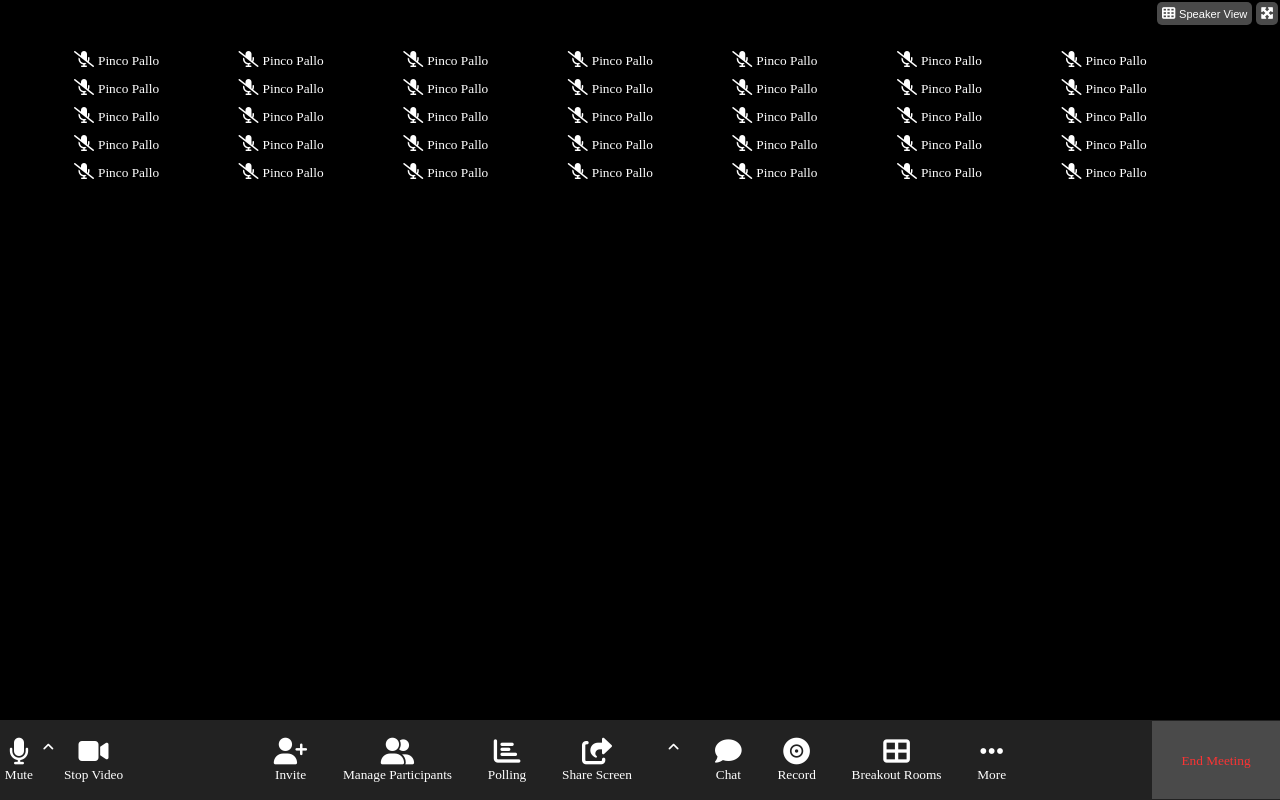
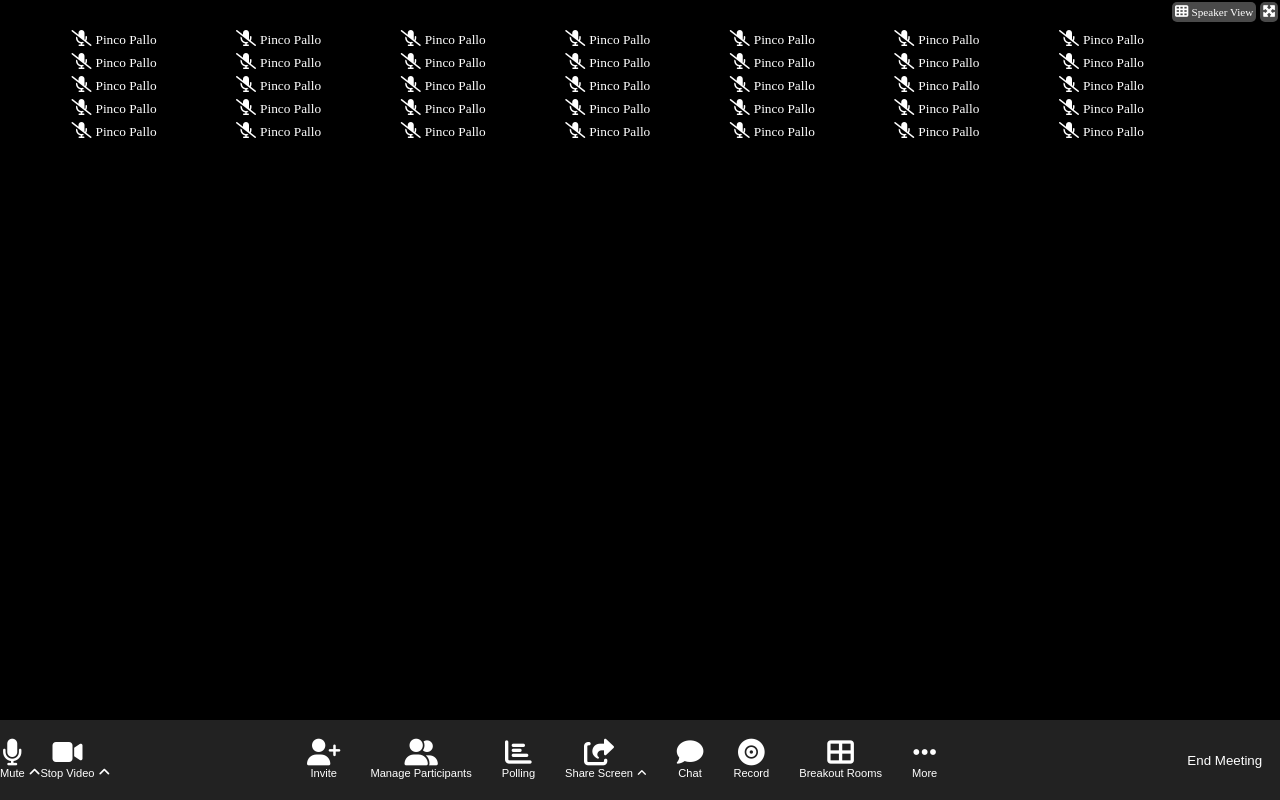
Before and after one commit to Angelo31294/html-css-zoom, a plain HTML site: page index.html in a window 1280 px wide. Drawn offline with Linux system fonts and the light colour scheme.

Commit message:
Fix Footer

```diff
--- a/css/style.css
+++ b/css/style.css
@@ -22,12 +22,21 @@ body{
 
 /* --- BUTTON --- */
 
+
 button{
+    background-color: transparent;
+    border: none;
+    color: white;
+    cursor: pointer;
+}
+
+.btn{
     background-color: #4a4a4a;
     color: white;
     border-radius: 5px;
     border-color: transparent;
     padding: 2px 3px;
+    font-family: inherit;
 }
 
 /* --- HEADER --- */
@@ -51,7 +60,7 @@ main{
     flex-wrap: wrap;
     position: relative;
     width: calc(100% / 7 - 5px);
-    margin: 5px;
+    margin: 2.5px;
 }
 
 .user img{
@@ -60,7 +69,7 @@ main{
 
 .mic-mute{
     position: absolute;
-    top: 70%;
+    bottom: 0;
     background-color: rgba(0, 0, 0, 0.5);
     color: white;
     padding: 3px 5px;
@@ -69,31 +78,31 @@ main{
 /* --- FOOTER --- */
 
 footer{
+    display: flex;
     height: 80px;
     background-color: #222222;
     color: white;
-    text-align: center;
 }
 
-footer .row{
-    height: 100%;
+footer > div{
+    display: flex;
     align-items: center;
 }
-.col-left{
+
+.col-left,{
     width: 10%;
-    display: flex;
-    justify-content: space-around ;
 }
+
 .col-center{
-    width: 60%;
-    display: flex;
-    justify-content: space-around;
-    margin: auto;
+    width: 80%;
+    justify-content: center;
 }
+.col-center > div{
+    padding: 15px;
+}
+
 .col-right{
     width: 10%;
-    background-color: #4a4a4a;
-    color: rgb(250, 52, 52);
-    text-align: center;
-    padding: 30px 0;
+    justify-content: flex-end;
+    color: red;
 }
--- a/index.html
+++ b/index.html
@@ -19,10 +19,10 @@
         <header>
 
             <!-- Button -->
-            <button>
+            <button class="btn">
                 <i class="fas fa-th"></i> <small>Speaker View</small>
             </button>
-            <button>
+            <button class="btn">
                 <i class="fas fa-expand-arrows-alt"></i>
             </button>
             <!-- /Button -->
@@ -301,19 +301,21 @@
 
         </main>
         <footer>
-            <div class="row">
                 <!-- Attivazione Audio/Video -->
                 <div class="col-left">
                      <div class="mute">
-                        <small><i class="fas fa-microphone fa-2x"></i></small><br>
-                        <small>Mute</small>
-                    </div>
-                    <div class="chevron-up">
-                        <small><i class="fas fa-angle-up"></i></small>
+                        <button>
+                            <i class="fas fa-microphone fa-2x"></i>
+                            <div><small>Mute</small></div>
+                        </button>
+                        <button><i class="fas fa-angle-up"></i></button>
                     </div>
                     <div class="stop-video">
-                        <small><i class="fas fa-video fa-2x"></i></small><br>
-                        <small>Stop Video</small>
+                        <button>
+                            <i class="fas fa-video fa-2x"></i>
+                            <div><small>Stop Video</small></div>
+                        </button>
+                        <button><i class="fas fa-angle-up"></i></button>
                     </div>
                 </div>
                 <!-- /Attivazione Audio/Video -->
@@ -321,49 +323,72 @@
                 <!-- Nav. Generale -->
                 <div class="col-center">
                     <div class="invite">
-                        <small><i class="fas fa-user-plus fa-2x"></i></small><br>
-                        <small>Invite</small>
+                        <button>
+                            <i class="fas fa-user-plus fa-2x"></i>
+                            <div><small>Invite</small></div>
+                        </button>
                     </div>
                     <div class="participants">
-                        <small><i class="fas fa-user-friends fa-2x"></i></small><br>
-                        <small>Manage Participants</small>
+                        <button>
+                            <i class="fas fa-user-friends fa-2x"></i>
+                            <div><small>Manage Participants</small></div>
+                        </button>
                     </div>
                     <div class="polling">
-                        <small><i class="fas fa-chart-bar fa-2x"></i></small><br>
-                        <small>Polling</small>
+                        <button>
+                            <i class="fas fa-chart-bar fa-2x"></i>
+                            <div><small>Polling</small></div>
+                        </button>
                     </div>
                     <div class="share">
-                        <small><i class="fas fa-share-square fa-2x"></i></small><br>
+                        <button>
+                            <i class="fas fa-share-square fa-2x"></i>
+                            <div>
                                 <small>Share Screen</small>
                             </div>
-                    <div class="chevron-up">
-                        <small><i class="fas fa-angle-up"></i></small>
+                        </button>
+                        <button><small><i class="fas fa-angle-up"></i></small></button>
                     </div>
                     <div class="chat">
-                        <small><i class="fas fa-comment fa-2x"></i></small><br>
+                        <button>
+                            <i class="fas fa-comment fa-2x"></i>
+                            <div>
                                 <small>Chat</small>
                             </div>
+                        </button>
+                    </div>
                     <div class="record">
-                        <small><i class="fas fa-record-vinyl fa-2x"></i></small><br>
+                        <button>
+                            <i class="fas fa-record-vinyl fa-2x"></i>
+                            <div>
                                 <small>Record</small>
                             </div>
+                        </button>
+                    </div>
                     <div class="rooms">
-                        <small><i class="fas fa-th-large fa-2x"></i></small><br>
+                        <button>
+                            <i class="fas fa-th-large fa-2x"></i>
+                            <div>
                                 <small>Breakout Rooms</small>
                             </div>
+                        </button>
+                    </div>
                     <div class="more">
-                        <small><i class="fas fa-ellipsis-h fa-2x"></i></small><br>
+                        <button>
+                            <i class="fas fa-ellipsis-h fa-2x"></i>
+                            <div>
                                 <small>More</small>
+                            </div>
+                        </button>
                     </div>
                 </div>
                 <!-- /Nav. Generale -->
 
                 <!-- Fine Meeting -->
                 <div class="col-right">
-                    <small>End Meeting</small>
+                    <button>End Meeting</button>
                 </div>
                 <!-- /Fine Meeting -->
-            </div>
         </footer>
     </body>
 </html>
```
Lines whose indentation alone changed are shown as unchanged.
